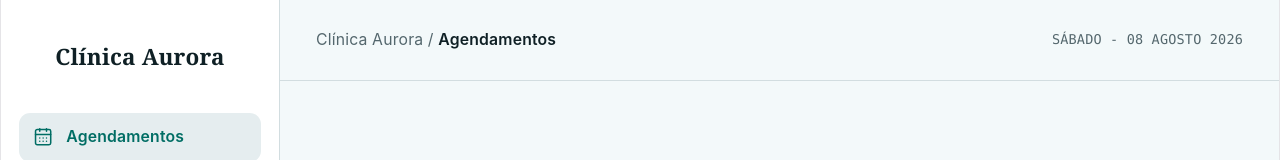
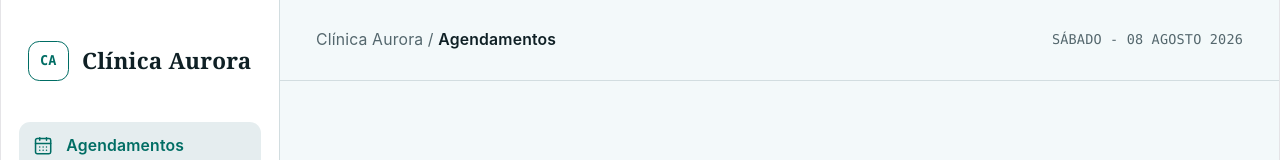
Before and after one commit to SoaresDavidson/Sistema-de-Agendamento-Compex, a React (Vite) app in the folder frontend/: page /agendamentos in a window 1280 px wide. Shown: the top 160 px of the page. Built offline with nearby package versions, Linux system fonts and the light colour scheme; no server answers.

Commit message:
feat: adição de icone da clinca (CA) #10

```diff
--- a/frontend/src/components/layout/DashboardSidebar.tsx
+++ b/frontend/src/components/layout/DashboardSidebar.tsx
@@ -4,8 +4,11 @@ import { AgendamentosNavLink } from "@/features/agendamentos/components/Agendame
 export function DashboardSidebar() {
 	return (
 		<aside className="sticky flex h-screen flex-col border-r border-border bg-card p-4 font-sans">
-			<div className="top-0 px-2 py-5 font-heading text-xl font-bold">
-				Clínica Aurora
+			<div className="flex items-center gap-3 px-2 py-5 font-heading text-xl font-bold">
+				<div className="grid size-9 place-items-center rounded-control border border-primary font-mono text-xs text-primary">
+					CA
+				</div>
+				<span>Clínica Aurora</span>
 			</div>
 			<nav className="mt-4 grid gap-1">
 				<AgendamentosNavLink />
```
